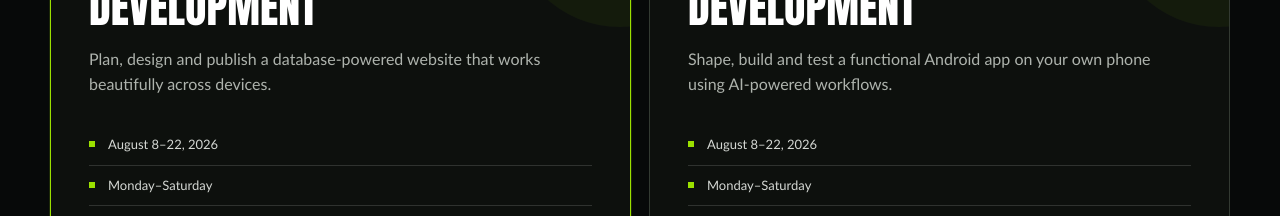
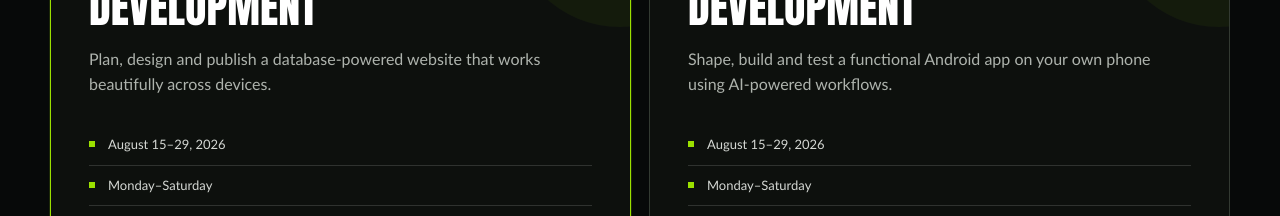
Before and after one commit to guyxander/arcane, a Next.js app: page / in a window 1280 px wide. Shown: the part 1580-1796 px from the top of the page. Built offline with nearby package versions, Linux system fonts and the light colour scheme.

Commit message:
Update August cohort dates

```diff
--- a/app/Countdown.tsx
+++ b/app/Countdown.tsx
@@ -2,7 +2,7 @@
 
 import { useEffect, useState } from "react";
 
-const deadline = new Date("2026-08-07T23:59:00+01:00").getTime();
+const deadline = new Date("2026-08-14T23:59:00+01:00").getTime();
 type TimeLeft = { days: number; hours: number; minutes: number; seconds: number };
 
 function getTimeLeft(): TimeLeft | null {
@@ -26,7 +26,7 @@ export function Countdown() {
     return () => window.clearInterval(interval);
   }, []);
 
-  if (timeLeft === undefined) return <span className="countdown-loading">AUGUST COHORT · ENROLLMENT CLOSES AUGUST 7, 11:59 PM WAT</span>;
+  if (timeLeft === undefined) return <span className="countdown-loading">AUGUST COHORT · ENROLLMENT CLOSES AUGUST 14, 11:59 PM WAT</span>;
   if (timeLeft === null) return <strong className="countdown-closed">AUGUST COHORT · ENROLLMENT CLOSED</strong>;
 
   const units = [[timeLeft.days, "DAYS"], [timeLeft.hours, "HRS"], [timeLeft.minutes, "MIN"], [timeLeft.seconds, "SEC"]] as const;
@@ -38,7 +38,7 @@ export function Countdown() {
       <div className="countdown-units" aria-live="off">
         {units.map(([value, label]) => <span className="countdown-unit" key={label}><b>{String(value).padStart(2, "0")}</b><small>{label}</small></span>)}
       </div>
-      <span className="sr-only">Deadline: August 7, 2026 at 11:59 PM West Africa Time.</span>
+      <span className="sr-only">Deadline: August 14, 2026 at 11:59 PM West Africa Time.</span>
     </div>
   );
 }
--- a/app/page.tsx
+++ b/app/page.tsx
@@ -101,7 +101,7 @@ export default function Home() {
             <h3>AI WEBSITE<br />DEVELOPMENT</h3>
             <p>Plan, design and publish a database-powered website that works beautifully across devices.</p>
             <ul>
-              <li>August 8–22, 2026</li><li>Monday–Saturday</li><li>9:00–10:00 AM WAT</li><li>Laptop required</li>
+              <li>August 15–29, 2026</li><li>Monday–Saturday</li><li>9:00–10:00 AM WAT</li><li>Laptop required</li>
             </ul>
             <div className="price"><small>LIVE CLASS</small><strong>₦100,000</strong></div>
             <a className="button full" href={webLounge} target="_blank" rel="noreferrer">Join web dev lounge <Arrow /></a>
@@ -114,7 +114,7 @@ export default function Home() {
             <h3>AI ANDROID APP<br />DEVELOPMENT</h3>
             <p>Shape, build and test a functional Android app on your own phone using AI-powered workflows.</p>
             <ul>
-              <li>August 8–22, 2026</li><li>Monday–Saturday</li><li>11:00 AM–12:00 PM WAT</li><li>Laptop + Android phone</li>
+              <li>August 15–29, 2026</li><li>Monday–Saturday</li><li>11:00 AM–12:00 PM WAT</li><li>Laptop + Android phone</li>
             </ul>
             <div className="price"><small>LIVE CLASS</small><strong>₦100,000</strong></div>
             <a className="button full" href={androidLounge} target="_blank" rel="noreferrer">Join Android lounge <Arrow /></a>
@@ -145,7 +145,7 @@ export default function Home() {
               {androidDays.map(([num, title, text]) => <div className="lesson" key={num}><span>{num}</span><div><h4>{title}</h4><p>{text}</p></div></div>)}
             </div>
           </div>
-          <p className="curriculum-note">August 8 is your orientation and setup day. It is followed by two focused Monday–Saturday build weeks.</p>
+          <p className="curriculum-note">August 15 is your orientation and setup day. It is followed by two focused Monday–Saturday build weeks.</p>
         </div>
       </section>
 
@@ -204,13 +204,13 @@ export default function Home() {
           <details><summary>Are sessions recorded?<span>+</span></summary><p>No. The classes are live and are not recorded, so students should be available for their selected class time.</p></details>
           <details><summary>How do I receive my certificate?<span>+</span></summary><p>Attend at least 80% of the live sessions and complete the required assignments and final project.</p></details>
           <details><summary>How do enrollment and payment work?<span>+</span></summary><p>Join the course lounge, ask any questions, receive verified OPay payment details and get confirmed into the private class group.</p></details>
-          <details><summary>What is the refund policy?<span>+</span></summary><p>Payments are non-refundable once classes begin on August 8, 2026. Missed classes are also non-refundable.</p></details>
+          <details><summary>What is the refund policy?<span>+</span></summary><p>Payments are non-refundable once classes begin on August 15, 2026. Missed classes are also non-refundable.</p></details>
         </div>
       </section>
 
       <section className="final-cta">
         <div className="shell">
-          <span className="kicker">ENROLLMENT CLOSES AUGUST 7 · 11:59 PM WAT</span>
+          <span className="kicker">ENROLLMENT CLOSES AUGUST 14 · 11:59 PM WAT</span>
           <h2>YOUR IDEA IS<br />WAITING TO BE <em>BUILT.</em></h2>
           <p>Choose your class, enter the official lounge and take the first step toward your own working product.</p>
           <div className="final-actions"><a className="button button-light" href={webLounge} target="_blank" rel="noreferrer">Join web dev <Arrow /></a><a className="button button-outline" href={androidLounge} target="_blank" rel="noreferrer">Join Android dev <Arrow /></a></div>
```
